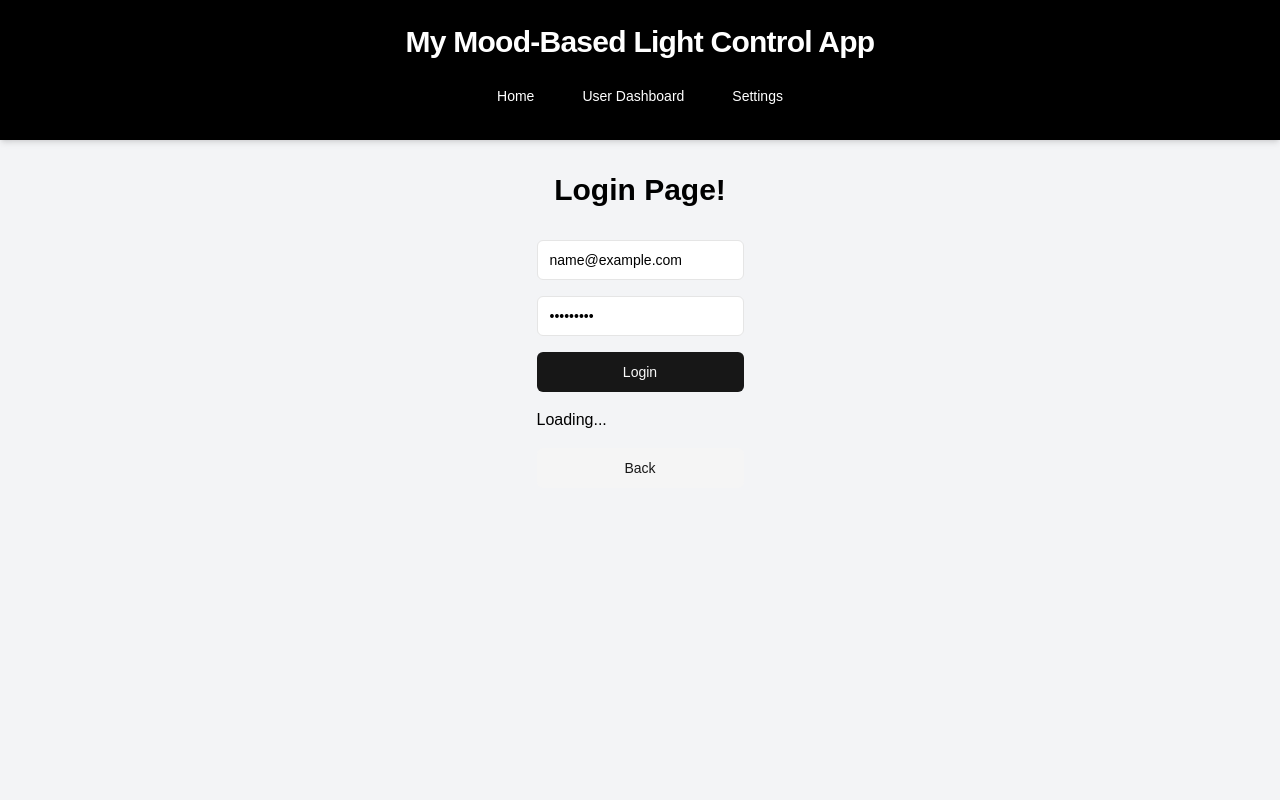
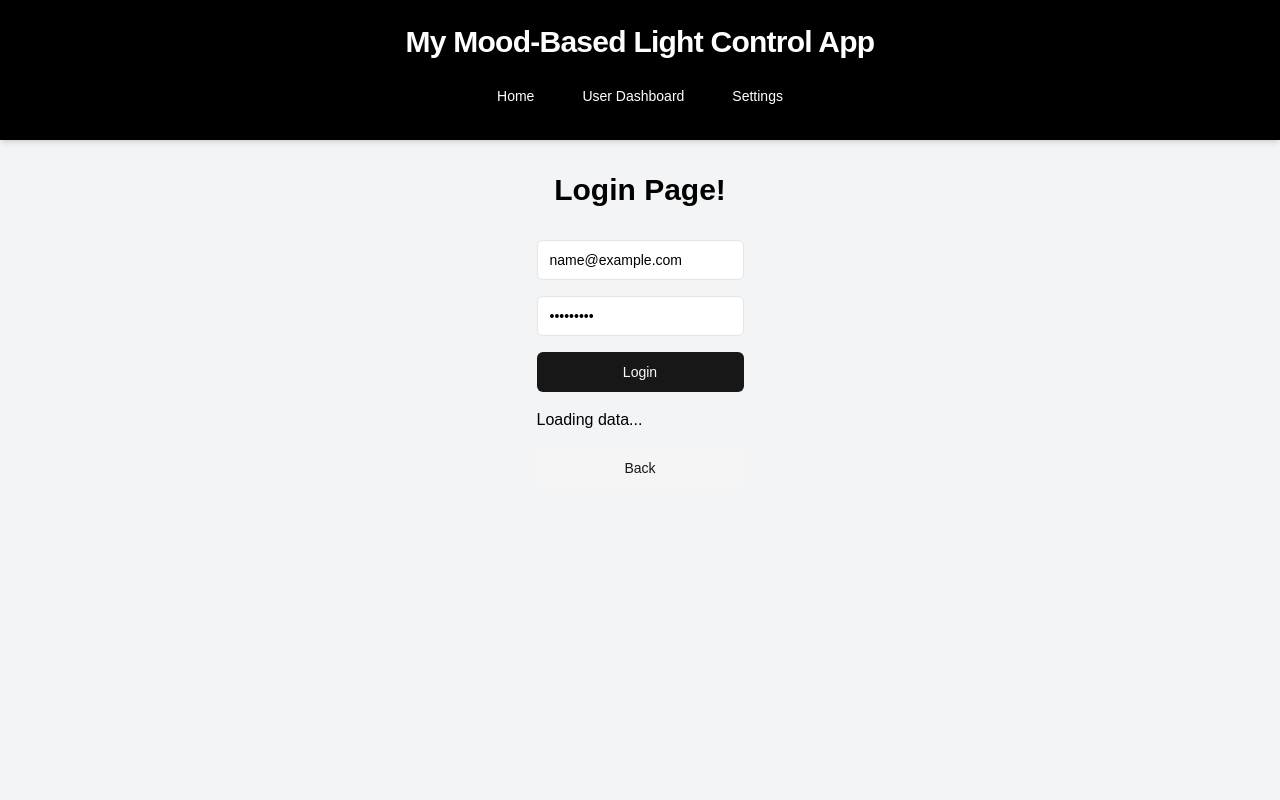
Before and after one commit to davinleong/insideout, a Next.js app in the folder client/: page /login in a window 1280 px wide. Both pictures are taken after typing "name@example.com", "Sample123" into the empty fields and a click on the button "Login". Shown: the top 800 px of the page. Built offline with nearby package versions, Linux system fonts and the light colour scheme; no server answers.

Commit message:
Applied user-facing message to login/page.tsx

```diff
--- a/client/src/app/login/page.tsx
+++ b/client/src/app/login/page.tsx
@@ -1,5 +1,3 @@
-//src/app/login/page.tsx
-
 "use client";
 
 import { Input } from "@/components/ui/input";
@@ -7,6 +5,7 @@ import { Button } from "@/components/ui/button";
 import { FormEvent, useState } from "react";
 import Link from "next/link";
 import { useRouter } from "next/navigation";
+import messages from "@/constants/messages"; // Importing messages
 
 export default function Login() {
   const [email, setEmail] = useState("");
@@ -35,13 +34,13 @@ export default function Login() {
     if (response.ok) {
       const responseData = await response.json();
 
-      setMessage(`Successful login for Email: ${email}`);
+      setMessage(`${messages.auth.loginSuccess} Email: ${email}`);
       setMessageType("success");
 
       router.push("/user");
     } else {
       const errorData = await response.json();
-      setMessage(`Login failed: ${errorData.message}`);
+      setMessage(`${messages.auth.loginFailed}: ${errorData.message}`);
       setMessageType("error");
     }
 
@@ -69,7 +68,7 @@ export default function Login() {
             Login
           </Button>
         </form>
-        {loading && <p className="mt-4">Loading...</p>}
+        {loading && <p className="mt-4">{messages.loading}</p>}
         {message && (
           <p
             className={`mt-4 ${
```
